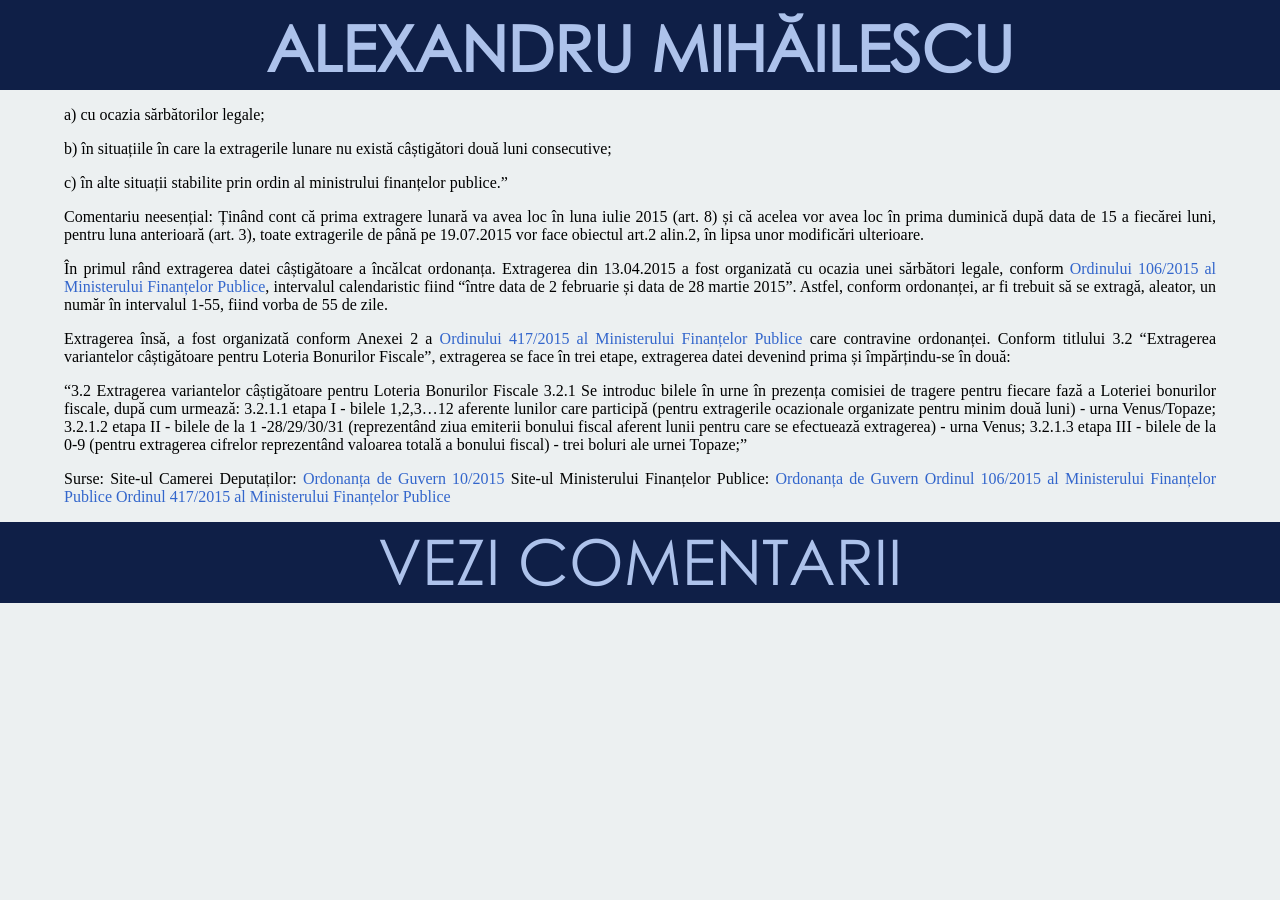
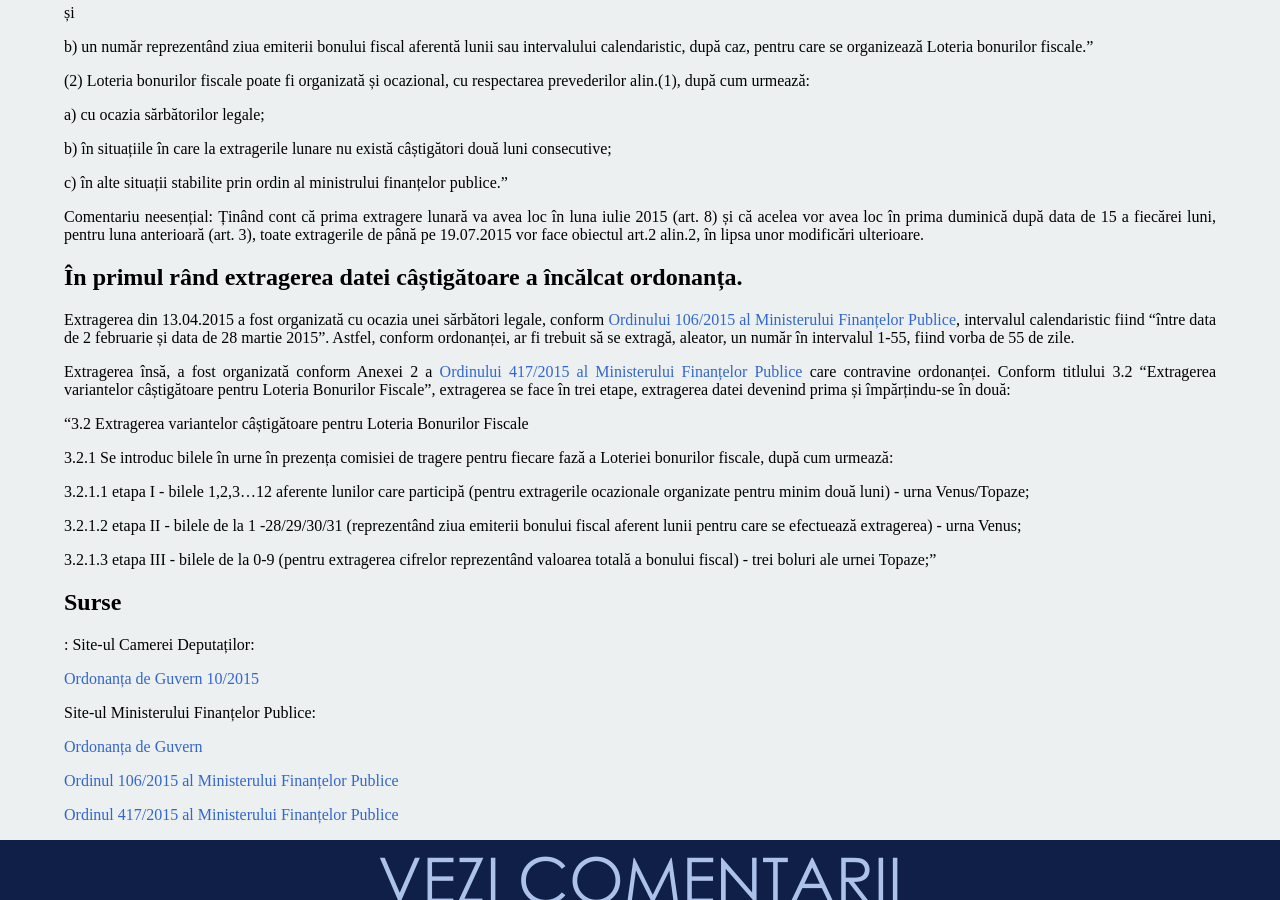
Before and after one commit to AlexandruMihailescu/alexandrumihailescu.github.com, a Jekyll site: the page built from _posts/2015-04-18-extragere-incorecta-loteria-bonurilor.md, in a window 1280 px wide and 900 px high, scrolled down 671 px. Built offline with Jekyll 4.4.1, drawn with Linux system fonts in a browser that asks for light colours; nearby versions of some CDN libraries; Markdown is read by kramdown in place of the engine named in the settings; comment, search, counter and statistics services are not loaded; before the commit the page ends 1274 px from its top, so only the background shows below that; some of the changed lines change nothing that is shown.

Commit message:
updated format

```diff
--- a/_posts/2015-04-18-extragere-incorecta-loteria-bonurilor.md
+++ b/_posts/2015-04-18-extragere-incorecta-loteria-bonurilor.md
@@ -25,21 +25,31 @@
 
 Comentariu neesențial: Ținând cont că prima extragere lunară va avea loc în luna iulie 2015 (art. 8) și că acelea vor avea loc în prima duminică după data de 15 a fiecărei luni, pentru luna anterioară (art. 3), toate extragerile de până pe 19.07.2015 vor face obiectul art.2 alin.2, în lipsa unor modificări ulterioare.
 
-În primul rând extragerea datei câștigătoare a încălcat ordonanța.
+<h2>În primul rând extragerea datei câștigătoare a încălcat ordonanța.</h2>
+
 Extragerea din 13.04.2015 a fost organizată cu ocazia unei sărbători legale, conform [Ordinului 106/2015 al Ministerului Finanțelor Publice](http://discutii.mfinante.ro/static/10/Mfp/OMFP106_2015.pdf), intervalul calendaristic fiind "între data de 2 februarie și data de 28 martie 2015". Astfel, conform ordonanței, ar fi trebuit să se extragă, aleator, un număr în intervalul 1-55, fiind vorba de 55 de zile.
 
 Extragerea însă, a fost organizată conform Anexei 2 a [Ordinului 417/2015 al Ministerului Finanțelor Publice](http://discutii.mfinante.ro/static/10/Mfp/OMFP417_2015.pdf) care contravine ordonanței. Conform titlului 3.2 "Extragerea variantelor câștigătoare pentru Loteria Bonurilor Fiscale", extragerea se face în trei etape, extragerea datei devenind prima și împărțindu-se în două:
 
 "3.2 Extragerea variantelor câștigătoare pentru Loteria Bonurilor Fiscale
+
 3.2.1 Se introduc bilele în urne în prezența comisiei de tragere pentru fiecare fază a Loteriei bonurilor fiscale, după cum urmează:
+
 3.2.1.1 etapa I - bilele 1,2,3...12 aferente lunilor care participă (pentru extragerile ocazionale organizate pentru minim două luni) - urna Venus/Topaze;
+
 3.2.1.2 etapa II - bilele de la 1 -28/29/30/31 (reprezentând ziua emiterii bonului fiscal aferent lunii pentru care se efectuează extragerea) - urna Venus;
+
 3.2.1.3 etapa III - bilele de la 0-9 (pentru extragerea cifrelor reprezentând valoarea totală a bonului fiscal) - trei boluri ale urnei Topaze;"
 
-Surse:
+<h2>Surse</h2>:
 Site-ul Camerei Deputaților:
+
 [Ordonanța de Guvern 10/2015](http://www.cdep.ro/proiecte/2015/200/50/0/og282.pdf)
+
 Site-ul Ministerului Finanțelor Publice:
+
 [Ordonanța de Guvern](http://discutii.mfinante.ro/static/10/Mfp/OG10_2015.pdf)
+
 [Ordinul 106/2015 al Ministerului Finanțelor Publice](http://discutii.mfinante.ro/static/10/Mfp/OMFP106_2015.pdf)
+
 [Ordinul 417/2015 al Ministerului Finanțelor Publice](http://discutii.mfinante.ro/static/10/Mfp/OMFP417_2015.pdf)
```
